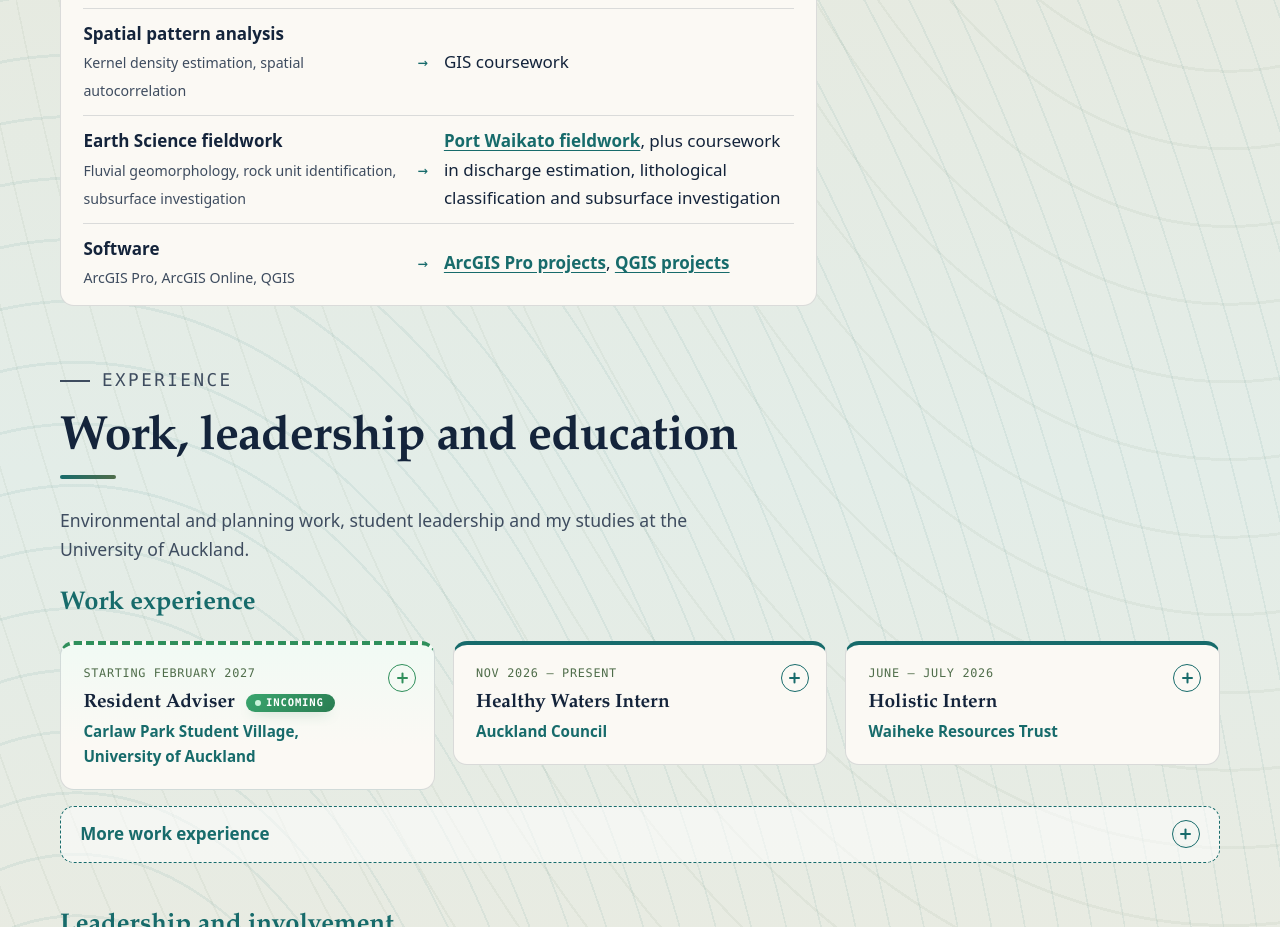
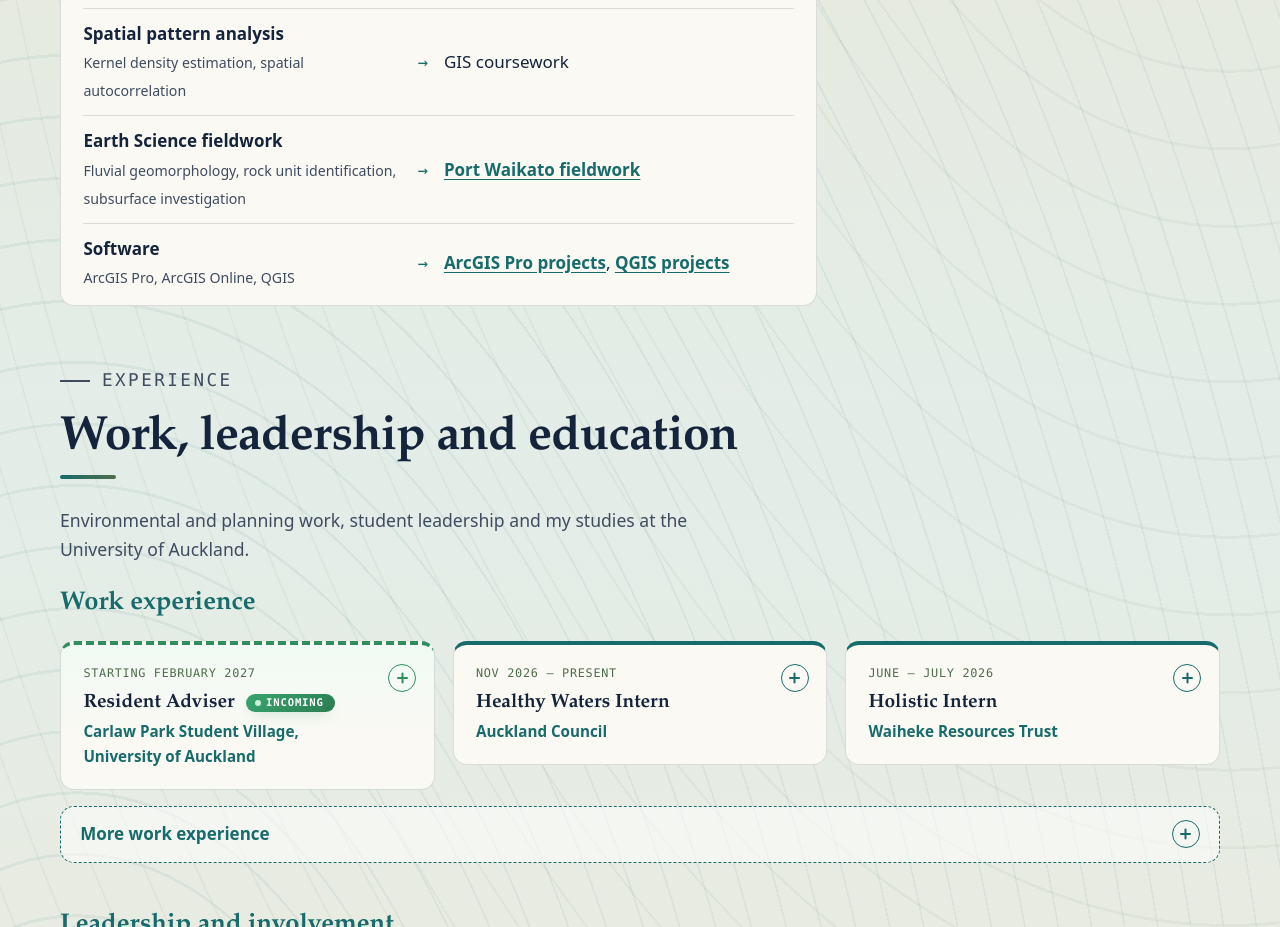
Before and after one commit to ethanyeo119/ethanyeoportfolio.github.io, a plain HTML site: page index.html in a window 1280 px wide. Shown: the part 5490-6417 px from the top of the page. Drawn offline with Linux system fonts and the light colour scheme.

Commit message:
Shorten the Earth Science fieldwork skill to the Port Waikato link
Co-Authored-By: Claude Sonnet 5.5 <noreply@anthropic.com>

```diff
--- a/index.html
+++ b/index.html
@@ -1324,7 +1324,7 @@
             <div class="skill-row"><div><strong>Network analysis</strong><small>Walking and bus catchments</small></div><span class="arrow" aria-hidden="true">→</span><p><a href="#p-transport">Transport and walking access</a></p></div>
             <div class="skill-row"><div><strong>Vector analysis</strong><small>Buffers, spatial joins, selection</small></div><span class="arrow" aria-hidden="true">→</span><p><a href="#p-supermarkets">Supermarkets</a>, <a href="#p-food-corridors">Food corridors</a></p></div>
             <div class="skill-row"><div><strong>Spatial pattern analysis</strong><small>Kernel density estimation, spatial autocorrelation</small></div><span class="arrow" aria-hidden="true">→</span><p>GIS coursework</p></div>
-            <div class="skill-row"><div><strong>Earth Science fieldwork</strong><small>Fluvial geomorphology, rock unit identification, subsurface investigation</small></div><span class="arrow" aria-hidden="true">→</span><p><a href="#p-port-waikato">Port Waikato fieldwork</a>, plus coursework in discharge estimation, lithological classification and subsurface investigation</p></div>
+            <div class="skill-row"><div><strong>Earth Science fieldwork</strong><small>Fluvial geomorphology, rock unit identification, subsurface investigation</small></div><span class="arrow" aria-hidden="true">→</span><p><a href="#p-port-waikato">Port Waikato fieldwork</a></p></div>
             <div class="skill-row"><div><strong>Software</strong><small>ArcGIS Pro, ArcGIS Online, QGIS</small></div><span class="arrow" aria-hidden="true">→</span><p><a href="#p-air-pollution">ArcGIS Pro projects</a>, <a href="#p-botkyrka">QGIS projects</a></p></div>
           </div>
           <div class="learning reveal">
```
